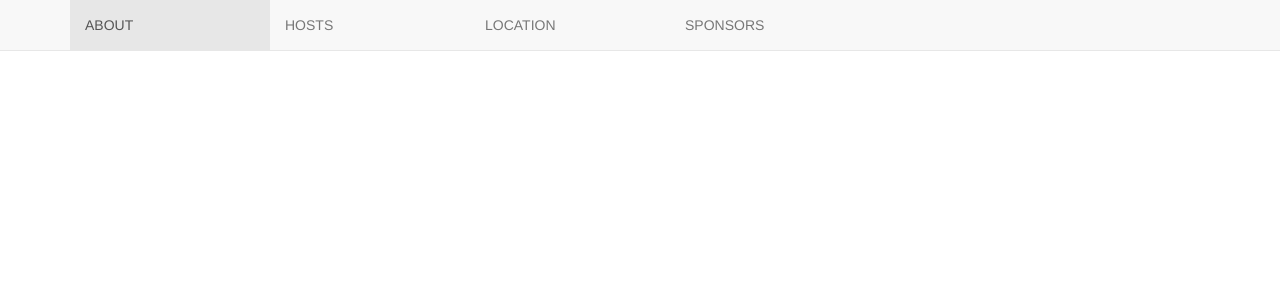
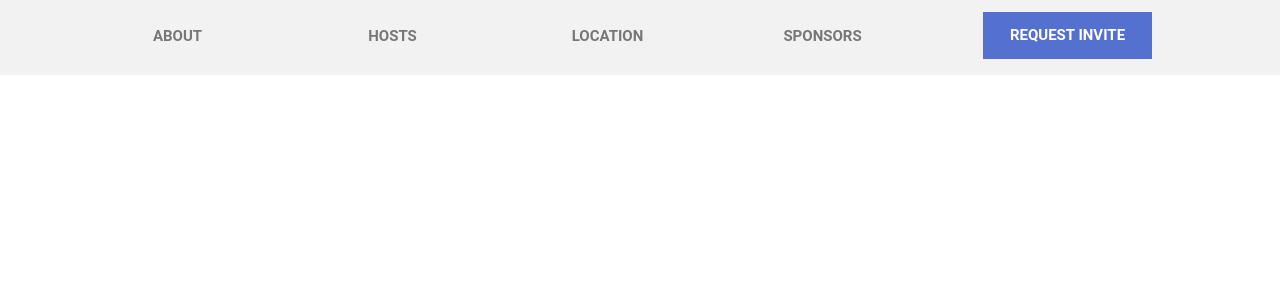
Before and after one commit to adieldccolor/wyhtk, a PHP site: page / in a window 1280 px wide. Shown: the top 300 px of the page. Run offline with PHP 8.4, Linux system fonts and the light colour scheme; some libraries are stand-ins or nearby versions.

Commit message:
Update Styles Y Html Navbar

```diff
--- a/assets/css/style.css
+++ b/assets/css/style.css
@@ -1 +1 @@
-.myNavbar .container .navbar-collapse .nav li{width:200px}
+.font-roboto{font-family:"Roboto",sans-serif}.font-opensans{font-family:"Open Sans",sans-serif}.icon{background:url("assets/img/sprite.png") no-repeat top left}.icon .icon-conversation{background-position:0px 0px;width:141px;height:79px}.icon .icon-envelope{background-position:-161px 0px;width:100px;height:67px}.icon .icon-marker{background-position:-281px 0px;width:59px;height:78px}.icon .icon-next{background-position:-360px 0px;width:16px;height:30px}.icon .icon-prev{background-position:-396px 0px;width:16px;height:30px}.icon .icon-close{background-position:-432px 0px;width:34px;height:34px}.btn-blue{border:0px;border-radius:0px;padding:13px 27px;background-color:#5471cf;margin-top:12px;font-size:15px;font-family:"Roboto",sans-serif;font-weight:700}.myNavbar{background-color:rgba(6,0,0,0.05);border-width:0px;margin-bottom:0px;height:75px}.myNavbar .container .navbar-collapse .nav li{width:215px;text-align:center}.myNavbar .container .navbar-collapse .nav li:last-child{width:275px}.myNavbar .container .navbar-collapse .nav li a{font-family:"Roboto",sans-serif;font-weight:700;font-size:12px;padding:14px 26px;margin-top:12px;font-size:15px}
--- a/assets/sass/body-navbar.sass
+++ b/assets/sass/body-navbar.sass
@@ -1,7 +1,31 @@
 /* body-navbar.sass */
+.btn-blue
+	border: 0px
+	border-radius: 0px
+	padding: 13px 27px
+	background-color: $button-blue
+	margin-top: 12px
+	font-size: 15px
+	font-family: $font-primary
+	font-weight: 700
+
 .myNavbar
+	background-color: rgba(6, 0, 0, 0.05)
+	border-width: 0px
+	margin-bottom: 0px
+	height: 75px
 	.container
 		.navbar-collapse
 			.nav
 				li
-					width: 200px
+					width: 215px
+					text-align: center
+					&:last-child
+						width: 275px
+					a
+						font-family: $font-primary
+						font-weight: 700
+						font-size: 12px
+						padding: 14px 26px
+						margin-top: 12px
+						font-size: 15px
--- a/assets/sass/variables.sass
+++ b/assets/sass/variables.sass
@@ -1,9 +1,9 @@
 /* variables.sass */
  @import "//fonts.googleapis.com/css?family=Roboto:400,700,900|Open+Sans:700,600,400"
-$primary-color: #333
+$primary-color: #676767
 $button-blue: #5471CF
 $button-gray: #9797A6
-
+$font-primary: 'Roboto', sans-serif
 .font-roboto
 	font-family: 'Roboto', sans-serif
 .font-opensans
--- a/templates/body-navbar.html
+++ b/templates/body-navbar.html
@@ -10,10 +10,11 @@
         </div>
         <div class="navbar-collapse collapse" style="height: 1px;">
           <ul class="nav navbar-nav">
-            <li class="active"><a href="#">ABOUT</a></li>
+            <li><a href="#">ABOUT</a></li>
             <li><a href="#about">HOSTS</a></li>
             <li><a href="#contact">LOCATION</a></li>
             <li><a href="#contact">SPONSORS</a></li>
+            <li><button class="btn btn-primary btn-blue" href="#contact">REQUEST INVITE</button></li>
           </ul>
         </div><!--/.nav-collapse -->
       </div>
```
